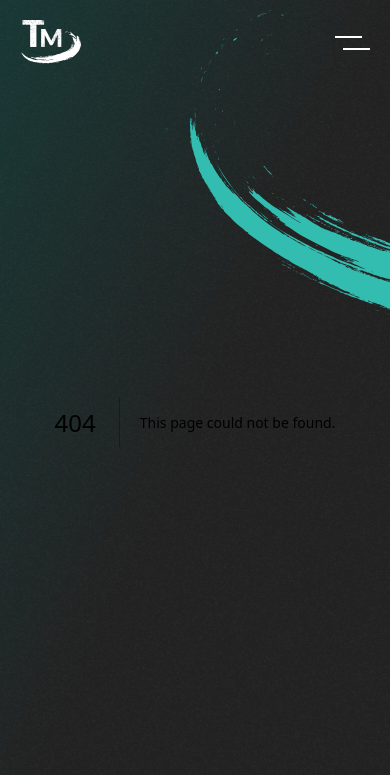
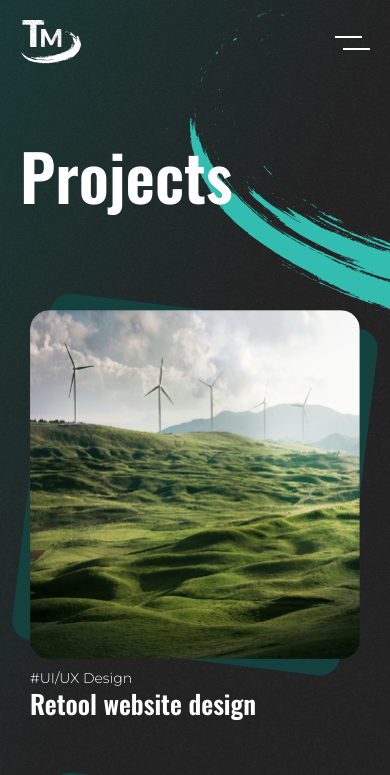
Before and after one commit to ir3n/thanassis_mavrakis, a Next.js app: page /projects in a window 390 px wide. Before the commit this address had no page. Shown: the top 775 px of the page. Built offline with nearby package versions, Linux system fonts and the light colour scheme.

Commit message:
Responsive projects page

```diff
--- a/app/about/page.tsx
+++ b/app/about/page.tsx
@@ -11,7 +11,7 @@ const aboutIntro = {
   imageAlt: "Thanassis Mavrakis Portrait",
 };
 
-const About = () => {
+export default function About() {
   const { title, text, image, imageAlt } = aboutIntro;
   return (
     <>
@@ -37,6 +37,4 @@ const About = () => {
       </section>
     </>
   );
-};
-
-export default About;
+}
--- /dev/null
+++ b/app/projects/page.tsx
@@ -0,0 +1,71 @@
+import ProjectTeaser from "@/components/Projects/ProjectTeaser";
+
+const data = {
+  title: "Projects",
+  projects: [
+    {
+      link: "",
+      image: {
+        src: "/images/projects/retool-teaser.png",
+        alt: "Retool Website",
+      },
+      subtitle: "#UI/UX Design",
+      title: "Retool website design",
+    },
+    {
+      link: "",
+      image: {
+        src: "/images/projects/retool-teaser.png",
+        alt: "P&A Papaioannou O.E.",
+      },
+      subtitle: "#UI/UX design, #Web design",
+      title: "P&A Papaioannou O.E. website design & development",
+    },
+    {
+      link: "",
+      image: {
+        src: "/images/projects/retool-teaser.png",
+        alt: "Transience website",
+      },
+      subtitle: "#UI/UX Design",
+      title: "Transience website design",
+    },
+    {
+      link: "",
+      image: {
+        src: "/images/projects/retool-teaser.png",
+        alt: "Transience website",
+      },
+      subtitle: "#UI/UX Design",
+      title: "Transience website design",
+    },
+  ],
+};
+
+export default function Projects() {
+  const { title, projects } = data;
+
+  return (
+    <div className="container pt-[140px] md:pt-[200px] lg:pt-[250px] md:pb-[400px] lg:pb-[500px]">
+      <h1 className="title-lg mb-[100px] lg:mb-[200px]">{title}</h1>
+      <div className="md:grid md:grid-cols-2 gap-y-[100px] md:gap-x-[100px] lg:gap-x-[190px]">
+        {projects?.map((proj, i) => (
+          <div
+            key={`project-${i}`}
+            className={`mb-[70px] md:mb-0 ${
+              i % 2 !== 0 && "md:translate-y-[200px] lg:translate-y-[300px]"
+            }`}
+          >
+            <ProjectTeaser
+              link={proj?.link}
+              imageSrc={proj?.image?.src}
+              imageAlt={proj?.image?.alt}
+              subtitle={proj?.subtitle}
+              title={proj?.title}
+            />
+          </div>
+        ))}
+      </div>
+    </div>
+  );
+}
--- a/components/Marquee/index.tsx
+++ b/components/Marquee/index.tsx
@@ -16,6 +16,7 @@ const Marquee = () => {
       wrapper: ".reel-wrap",
       itemSelector: ".reel-item",
       speed: 20,
+      paused: false,
       plugins: {
         scroller: {
           speed: 1,
--- a/components/Projects/ProjectTeaser.tsx
+++ b/components/Projects/ProjectTeaser.tsx
@@ -21,7 +21,7 @@ const ProjectTeaser = ({
 }: ProjTeaser) => {
   const [hover, setHover] = useState(false);
   return (
-    <div className="max-w-[450px] mx-auto mb-[60px] md:mb-0 flex-1">
+    <div className="max-w-[660px] mx-auto mb-[60px] md:mb-0 flex-1">
       <Link href={link} data-cursor-text="View">
         <div
           onMouseEnter={() => setHover(true)}
@@ -39,7 +39,7 @@ const ProjectTeaser = ({
                 hover ? "lg:rotate-0" : "lg:rotate-[7deg]"
               }`}
             >
-              <Image src={imageSrc} width={452} height={478} alt={imageAlt} />
+              <Image src={imageSrc} width={660} height={698} alt={imageAlt} />
             </div>
           </div>
           <div
```
